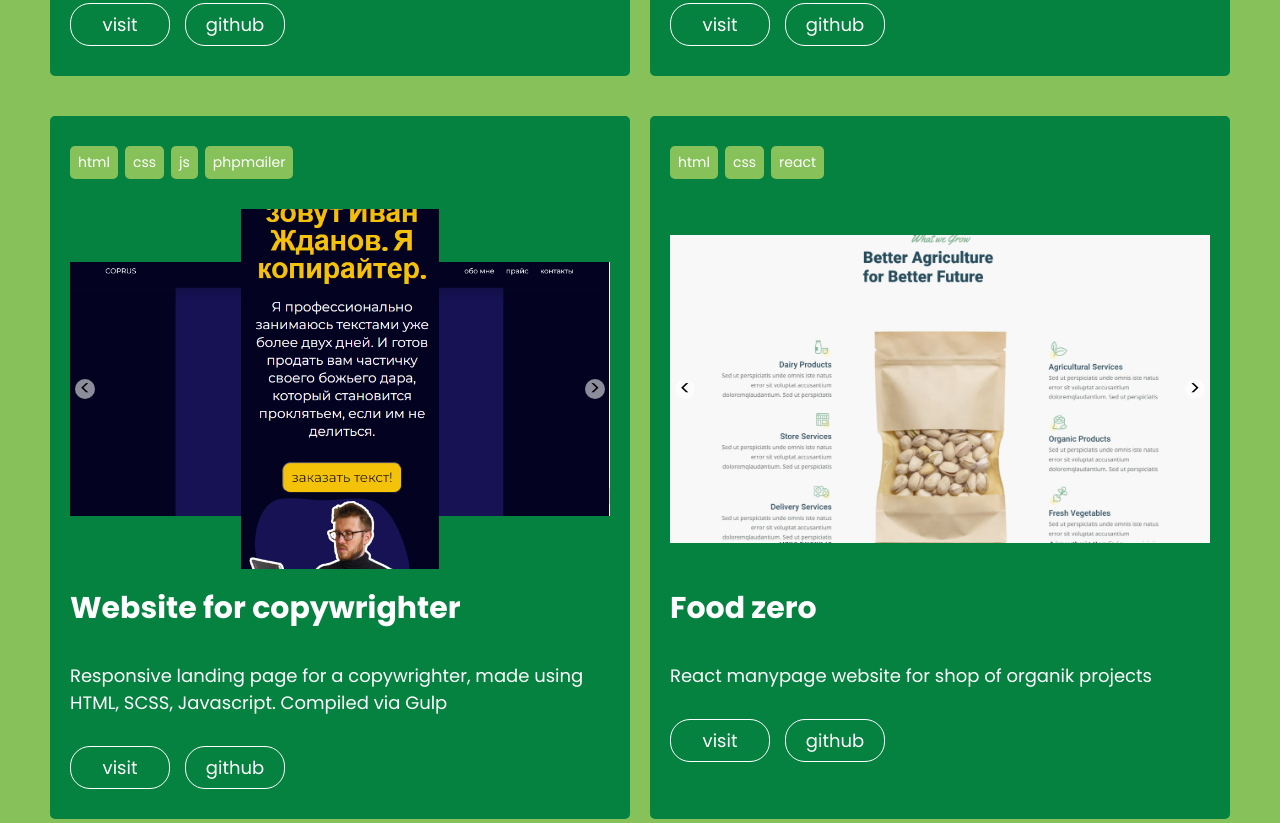
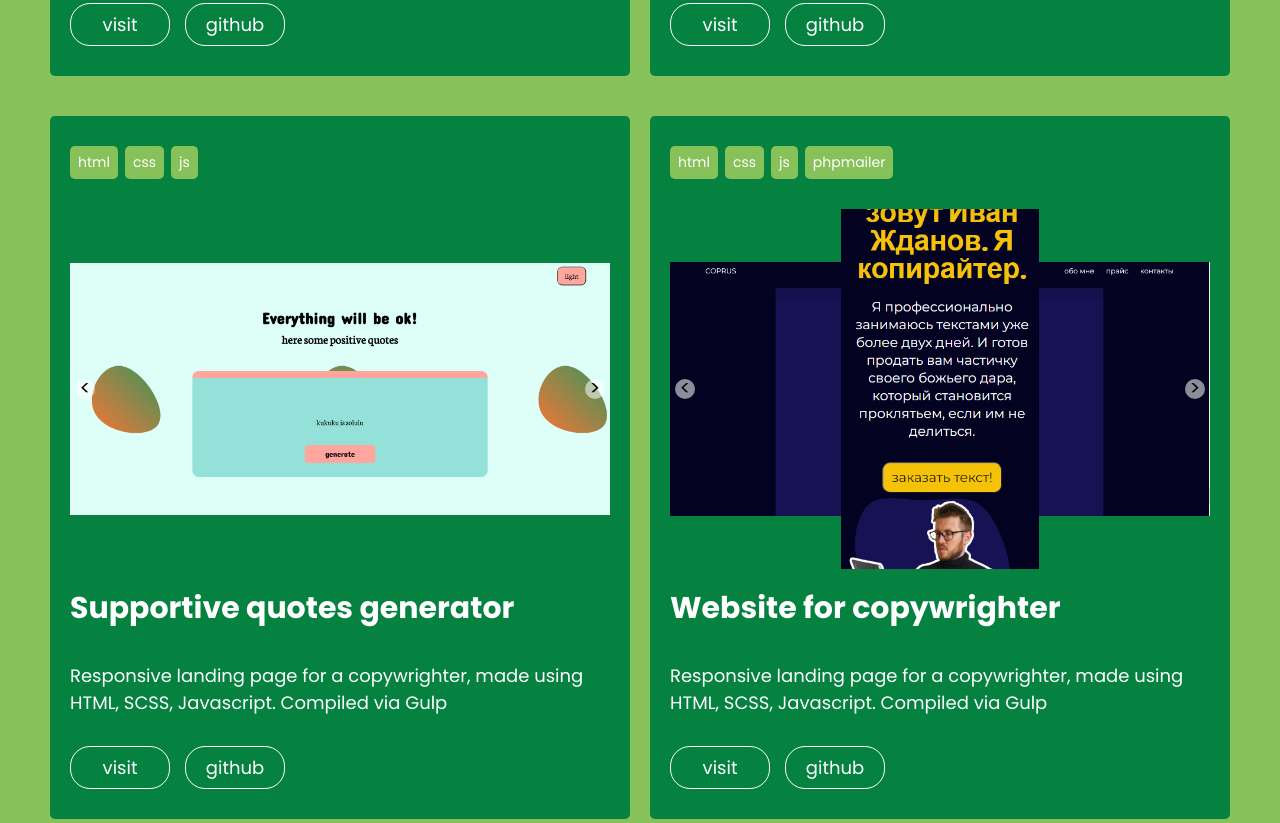
Before and after one commit to progdidi/portfolio, a website: page app/index.html in a window 1280 px wide. Shown: the part 2177-3000 px from the top of the page. Drawn offline with Linux system fonts and the light colour scheme.

Commit message:
feat: add work item

```diff
--- a/app/index.html
+++ b/app/index.html
@@ -216,6 +216,40 @@
                         <div class="works__item-buttons">
                             <a href="https://progdidi.github.io/projects/coffeshop/" class="works__item-link lng-visit" target="_blank">visit</a>
                             <a href="https://github.com/progdidi/coffeshop" class="works__item-link" target="_blank">github</a>
+                        </div>
+                    </div>
+
+
+
+                </div>
+                <!-- behood -->
+                <div class="works__item wow animate__animated data-wow-duration="2s" data-wow-delay="0.4s"">
+                    <div class="works__item-about">
+                        <div class="works__item-tags">
+                            <p class="works-tag">html</p><p class="works-tag">css</p><p class="works-tag">js</p>
+                        </div>
+
+                        <div class="slider">
+                            <div class="slider-container">
+                                <div class="slide">
+                                    <img src="images/works/behood.png" alt="calc" class="works__item-img slide-img">
+                                </div>
+                                <div class="slide">
+                                    <img src="images/works/behood.png" alt="calc" class="works__item-img slide-img">
+                                </div>
+
+                            </div>
+                            <div class="button-container">
+                                <button class="prevBtn"><</button>
+                                <button class="nextBtn">></button>
+                            </div>
+                        </div>
+                        <h5 class="works__item-title">Supportive quotes generator</h5>
+                        <p class="works__item-decr lng-gentlekiss">Responsive landing page for a copywrighter, made using HTML, SCSS, Javascript. Compiled via Gulp </p>
+
+                        <div class="works__item-buttons">
+                            <a href="https://progdidi.github.io/coprus/app" class="works__item-link lng-visit" target="_blank">visit</a>
+                            <a href="https://github.com/progdidi/coprus" class="works__item-link" target="_blank">github</a>
                         </div>
                     </div>
 
```
Also changed, not shown: app/images/works/behood.png (added).
